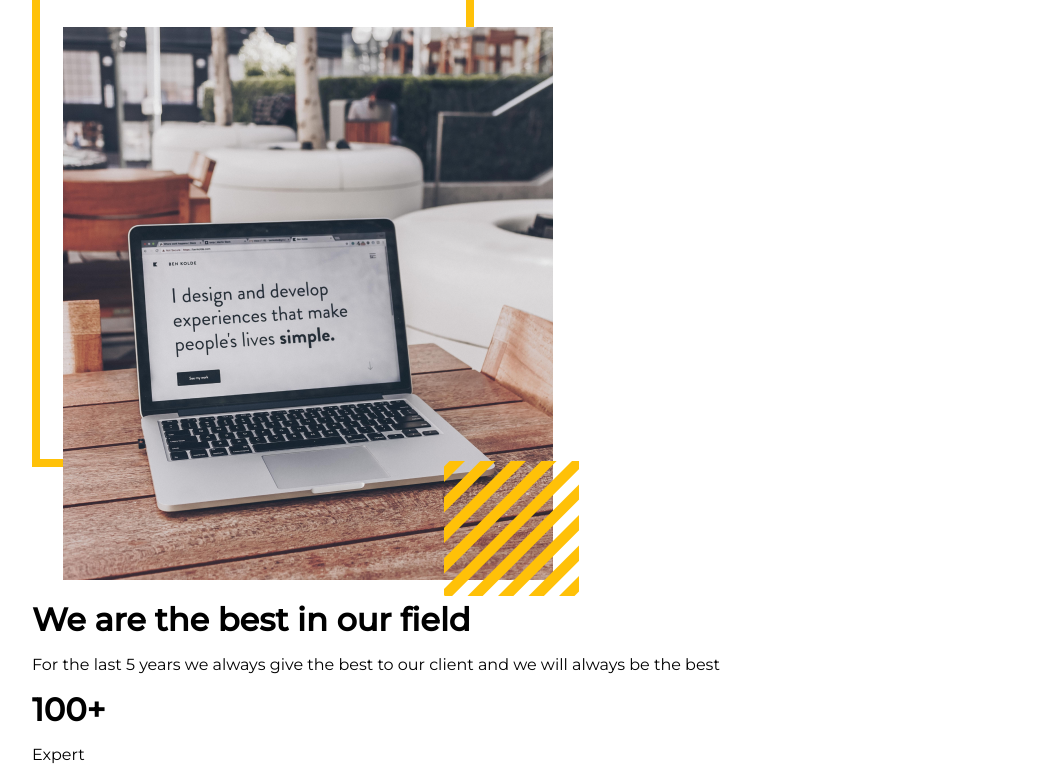
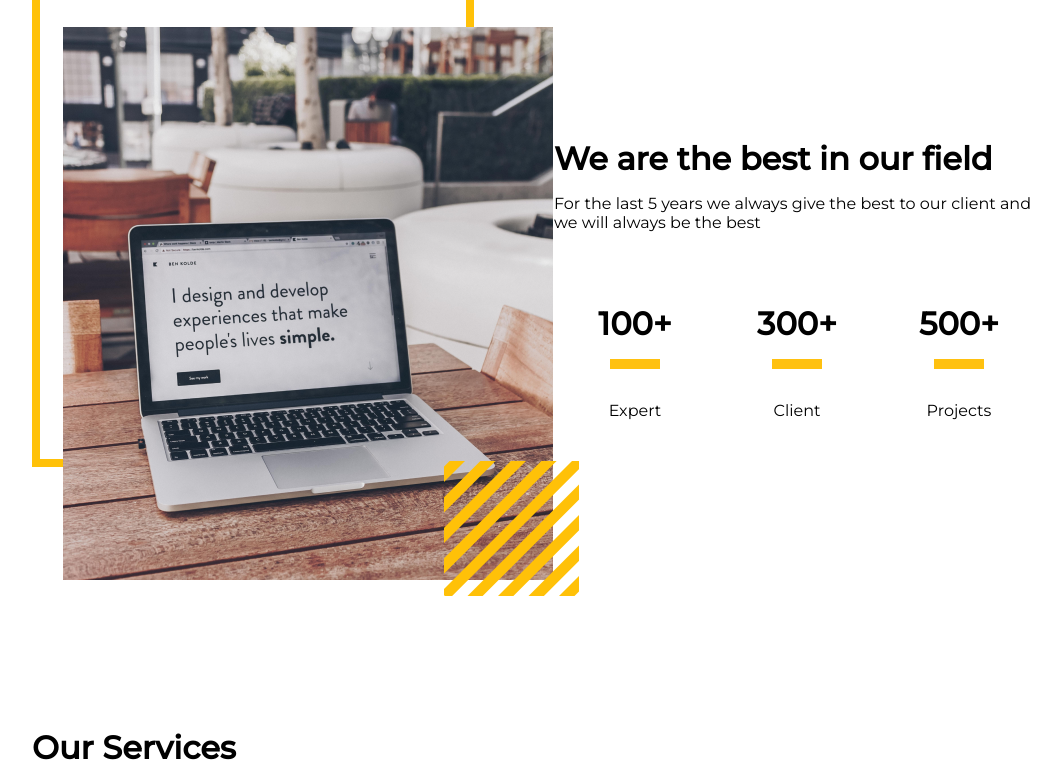
Before and after one commit to HibatulohRizki/codingstudio, a plain HTML site: page index.html in a window 1280 px wide. Shown: the part 720-1497 px from the top of the page, without its empty margins (104-1165 px from the left). Drawn offline with Linux system fonts and the light colour scheme.

Commit message:
styling about section

```diff
--- a/index.html
+++ b/index.html
@@ -31,29 +31,29 @@
         <img src="images/landing.png" alt="landing" />
       </div>
     </section>
-    <section>
+    <section id="about">
       <div>
         <img src="images/about.png" alt="About" />
       </div>
       <div>
         <h1>We are the best in our field</h1>
         <p>For the last 5 years we always give the best to our client and we will always be the best</p>
-      </div>
-      <div>
-        <div>
+        <div id="about-stats">
+          <div class="about-stats-item">
             <h1>100+</h1>
             <div></div>
             <p>Expert</p>
           </div>
-        <div>
+          <div class="about-stats-item">
             <h1>300+</h1>
             <div></div>
             <p>Client</p>
           </div>
-        <div>
+          <div class="about-stats-item">
             <h1>500+</h1>
             <div></div>
             <p>Projects</p>
+          </div>
         </div>
       </div>
     </section>
--- a/style.css
+++ b/style.css
@@ -44,6 +44,9 @@ a {
   justify-content: space-between;
   column-gap: 18px;
 }
+#landing > div {
+  width: 50%;
+}
 #landing p {
   margin-bottom: 32px;
   font-size: 24px;
@@ -52,3 +55,34 @@ a {
 nav > a {
   margin-left: 15px;
 }
+
+#about {
+  display: flex;
+  align-items: center;
+  justify-content: space-between;
+  column-gap: 18px;
+}
+
+#about > div {
+  width: 50%;
+}
+
+#about-stats {
+  display: grid;
+  grid-template-columns: repeat(3, 1fr);
+  text-align: center;
+  margin-top: 72px;
+}
+
+.about-stats-item {
+  display: flex;
+  flex-direction: column;
+  align-items: center;
+}
+
+.about-stats-item div {
+  width: 50px;
+  height: 10px;
+  background-color: #ffc110;
+  margin-bottom: 16px;
+}
```
Lines whose indentation alone changed are shown as unchanged.
